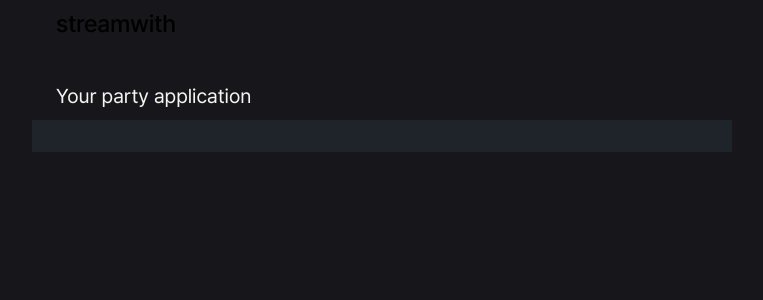
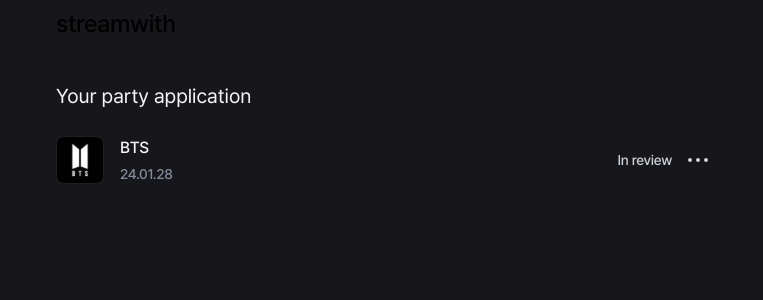
Before and after one commit to kimkr/streaming-front, a Next.js app: page /party in a window 1280 px wide. Both pictures are taken after a click on the button "Apply now". Shown: the top 300 px of the page, without its empty margins (258-1021 px from the left). Built offline with nearby package versions, Linux system fonts and the light colour scheme.

Commit message:
호스트 신청버튼 클릭 후 화면 구현

```diff
--- a/app/constants.ts
+++ b/app/constants.ts
@@ -7,12 +7,3 @@
     APPROVAL: 4,
     REJECTED: 5
 }
-
-export const APPLICATION_STATUS_DESC = {
-    0: "Pending",
-    1: "Canceled",
-    2: "In review",
-    3: "In prcessing",
-    4: "Approved",
-    5: "Rejected"
-}
--- a/app/party/_components/hostPartyItem.tsx
+++ b/app/party/_components/hostPartyItem.tsx
@@ -2,17 +2,17 @@
 import styles from "../page.module.css";
 
 type HostPartyItemProps = {
-    onClick: () => void
+    onClickApply: () => void
 }
 
-export default function HostPartyItem({ onClick }: HostPartyItemProps): ReactElement {
+export default function HostPartyItem({ onClickApply }: HostPartyItemProps): ReactElement {
     return (
         <div className={styles.item}>
             <div className={styles.textgroup}>
                 <span className={styles.label}>Host a party</span>
                 <span className={styles.desc}>Be the first to host your artist’s party</span>
             </div>
-            <button className={styles.apply} onClick={onClick}>
+            <button className={styles.apply} onClick={onClickApply}>
                 <span>Apply now</span>
             </button>
         </div>
--- a/app/party/_components/partyApplicationItem.tsx
+++ b/app/party/_components/partyApplicationItem.tsx
@@ -1,16 +1,54 @@
 import React, { ReactElement } from 'react'
 import styles from "../page.module.css";
 import { PartyApplicationType } from "../types";
+import { APPLICATION_STATE } from '@/app/constants';
 
 type PartyApplicationItemProps = {
-    application: PartyApplicationType
+    application: PartyApplicationType,
+    onClickMore: () => void
 }
 
-export default function PartyApplicationItem({ application }: PartyApplicationItemProps): ReactElement {
+function formatDate(date: Date) {
+    const yy = (date.getFullYear() % 100).toString().padStart(2, '0');
+    const mm = (date.getMonth() + 1).toString().padStart(2, '0');
+    const dd = (date.getDate()).toString().padStart(2, '0');
+    return `${yy}.${mm}.${dd}`;
+}
+
+function renderStatusText(status: number) {
+    switch (status) {
+        case APPLICATION_STATE.PENDING:
+            return "Pending";
+        case APPLICATION_STATE.CANCELED:
+            return "Canceled";
+        case APPLICATION_STATE.IN_REVIEW:
+            return "In review";
+        case APPLICATION_STATE.QUEUED:
+            return "In prcessing";
+        case APPLICATION_STATE.APPROVAL:
+            return "Approved";
+        case APPLICATION_STATE.REJECTED:
+            return "Rejected"
+    }
+}
+
+export default function PartyApplicationItem({ application, onClickMore }: PartyApplicationItemProps): ReactElement {
     return (
-        <div className={styles.item}>
-
-
+        <div className={styles.application}>
+            <img className={styles.image}
+                src={application.member.fandom.artist.image.filename} />
+            <div className={styles.textgroup}>
+                <span className={styles.name}>{application.member.fandom.artist.name}</span>
+                <span className={styles.date}>{formatDate(new Date())}</span>
+            </div>
+            <span className={styles.status}>
+                {renderStatusText(application.status)}
+            </span>
+            <button className={styles.more} onClick={onClickMore}>
+                <span className={styles.dot} />
+                <span className={styles.dot} />
+                <span className={styles.dot} />
+            </button>
         </div>
     )
 }
--- a/app/party/page.module.css
+++ b/app/party/page.module.css
@@ -83,3 +83,58 @@
   line-height: 24px;
   color: #F5F5F5;
 }
+
+.partylist .application {
+  display: flex;
+  flex-direction: row;
+  align-items: center;
+  padding: 16px 24px 16px 24px;
+  gap: 16px;
+}
+.partylist .application .image {
+  width: 48px;
+  height: 48px;
+  border-radius: 8px;
+}
+.partylist .application .textgroup {
+  display: flex;
+  flex: 1;
+  flex-direction: column;
+  align-items: flex-start;
+  gap: 4px;
+}
+.partylist .application .textgroup .name {
+  font-size: 16px;
+  line-height: 24px;
+  height: 24px;
+  color: #F7F8F9;
+}
+.partylist .application .textgroup .date {
+  font-size: 14px;
+  line-height: 20px;
+  height: 20px;
+  color: #848B9C;
+}
+.partylist .application .status {
+  font-size: 14px;
+  line-height: 20px;
+  height: 20px;
+  color: #CCD0D7;
+}
+.partylist .application .more {
+  display: flex;
+  flex-direction: row;
+  justify-content: space-between;
+  align-items: center;
+  border: none;
+  width: 20px;
+  height: 20px;
+  background-color: transparent;
+
+}
+.partylist .application .more .dot {
+  width: 4px;
+  height: 4px;
+  border-radius: 2px;
+  background-color: #CCD0D7;
+}
--- a/app/party/page.tsx
+++ b/app/party/page.tsx
@@ -43,11 +43,11 @@
                         "mime": "PNG"
                     },
                     "artist": {
-                        "id": 56,
-                        "name": "ATEEZ",
+                        "id": 123,
+                        "name": "BTS",
                         "image": {
-                            "id": 2345,
-                            "filename": "ATEEZ_main.png",
+                            "id": 123,
+                            "filename": "/images/123.svg",
                             "thumb_url": "https://storeage.makestar.com/ATEEZ_main.thumb.png",
                             "mime": "PNG"
                         }
@@ -56,6 +56,10 @@
             },
             status: APPLICATION_STATE.IN_REVIEW
         })
+    }, []);
+
+    const showCancelModal = useCallback(() => {
+
     }, []);
 
     return (
@@ -68,7 +72,7 @@
             <div className={styles.partylist}>
                 {
                     application == null ? (
-                        <HostPartyItem onClick={startHostingParty} />
+                        <HostPartyItem onClickApply={startHostingParty} />
                     ) : (
                         <>
                             <div className={styles.itemtitle}>
@@ -76,6 +80,7 @@
                             </div>
                             <PartyApplicationItem
                                 application={{ ...application, status: applicationStatus }}
+                                onClickMore={showCancelModal}
                             />
                         </>
                     )
--- a/app/party/types.tsx
+++ b/app/party/types.tsx
@@ -10,7 +10,7 @@
     status: number;
     before_level?: number;
     after_level?: number;
-    member?: {
+    member: {
         id: number;
         level: number;
         profile_image: ImageType;
```
Also changed, not shown: public/images/123.svg (added).
